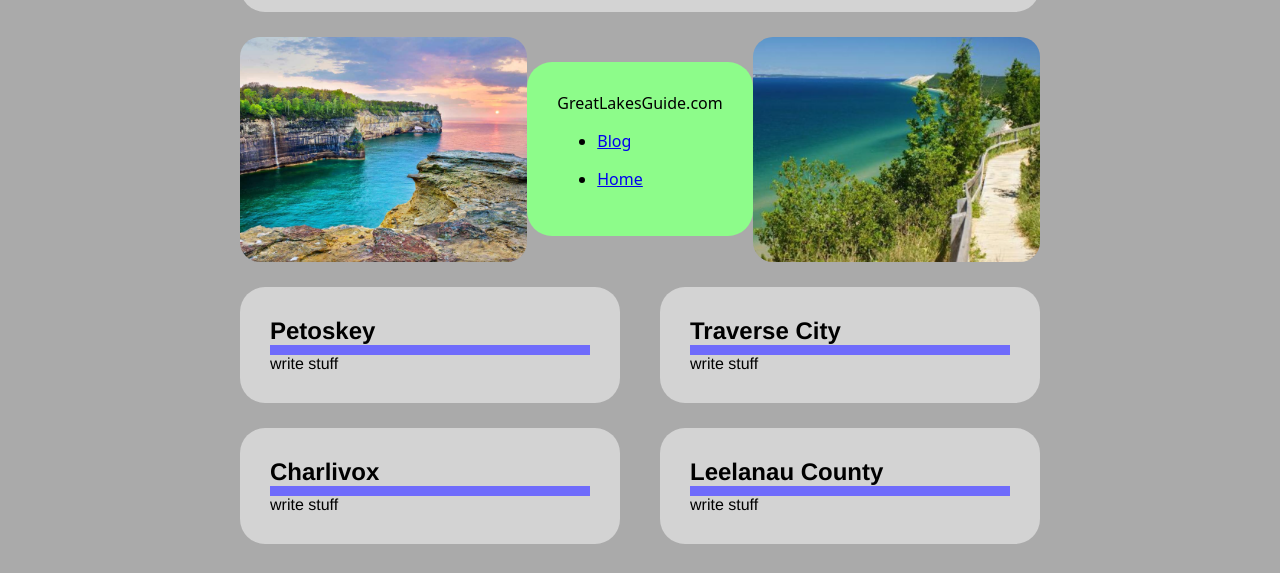
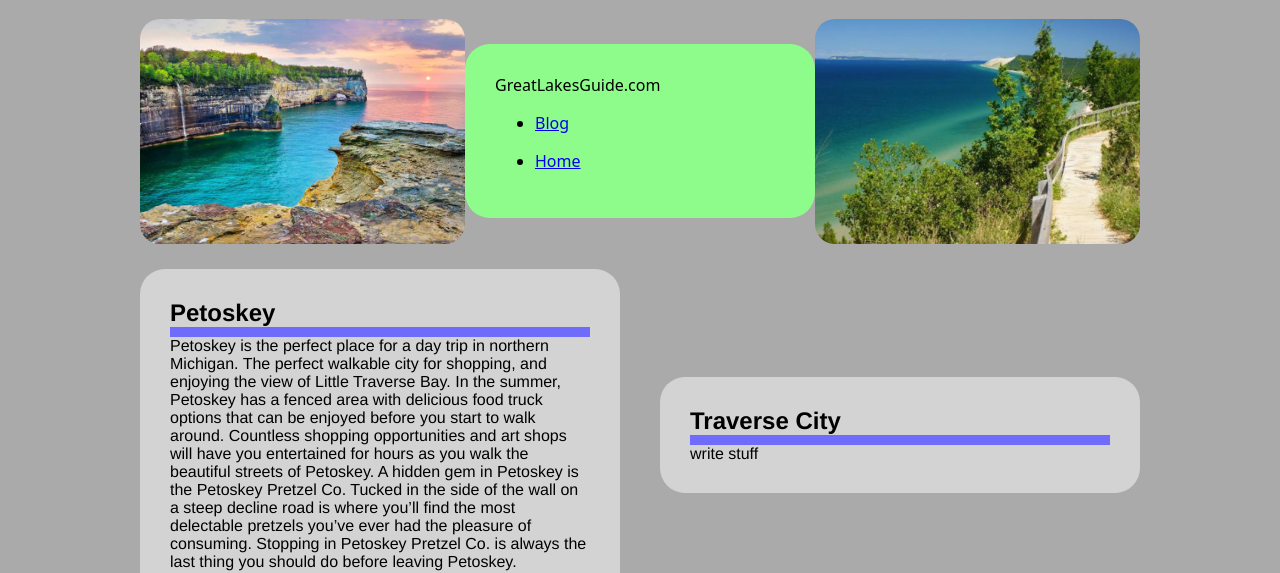
Before and after one commit to TristanLorincz/Final, a plain HTML site: page blog.html in a window 1280 px wide. Shown: the part 232-805 px from the top of the page. Drawn offline with Linux system fonts and the light colour scheme.

Commit message:
writting

```diff
--- a/blog.html
+++ b/blog.html
@@ -43,7 +43,7 @@
       <section class="NM">
       <h2>Petoskey</h2>
         <p>
- write stuff
+          Petoskey is the perfect place for a day trip in northern Michigan. The perfect walkable city for shopping, and enjoying the view of Little Traverse Bay. In the summer, Petoskey has a fenced area with delicious food truck options that can be enjoyed before you start to walk around. Countless shopping opportunities and art shops will have you entertained for hours as you walk the beautiful streets of Petoskey. A hidden gem in Petoskey is the Petoskey Pretzel Co. Tucked in the side of the wall on a steep decline road is where you’ll find the most delectable pretzels you’ve ever had the pleasure of consuming. Stopping in Petoskey Pretzel Co. is always the last thing you should do before leaving Petoskey.
       </p>
       </section>
 
@@ -58,9 +58,10 @@ write stuff
 
       <div class="MW">
         <section class="NM">
-          <h2>Charlivox</h2>
+          <h2>Charlevoix</h2>
             <p>
-            write stuff
+              The best part of Charlevoix is that it has lake Charlevoix. Lake Charlevoix is tremendously beautiful, and gets warmer earlier in the year, and stays warmer than lake Michigan. For this reason I would say that if you are going to visit Charlevoix, it’s crucial that you end up in Lake Charlevoix somehow. One good option is always to wade in at Ferry beach, or jump off the pier. Ferry beach is also known to hold events with live music unconventionally facing the water. The perfect way to enjoy these events is to get a tube or any type of flotation and soak in the water and enjoy the music. Charlevoix is also famous for their charming downtown area where you can find all kinds of food, ice cream, and of course fudge. After your trip downtown it’s always pleasant to walk down to the Charlevoix lighthouse pier to enjoy the view of Lake Michigan.
+
           </p>
           </section>
 
--- a/screen.css
+++ b/screen.css
@@ -18,7 +18,7 @@ h1{
 }
 main{
     margin: 0 auto;
-    width: 800px;
+    width: 1000px;
 }
 
 .mid {
```
Also changed, not shown: index.html (+1 -1 lines).
